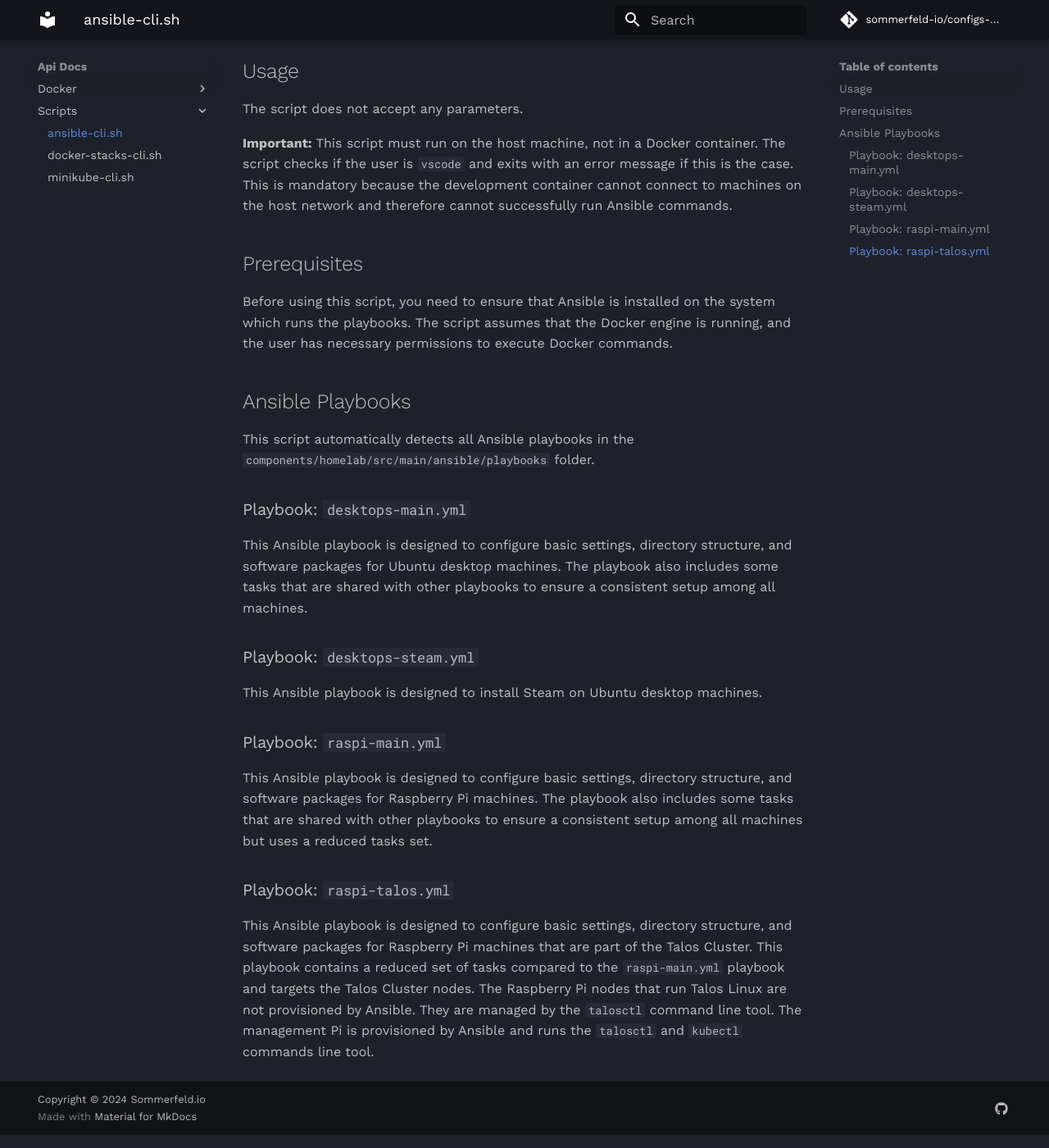
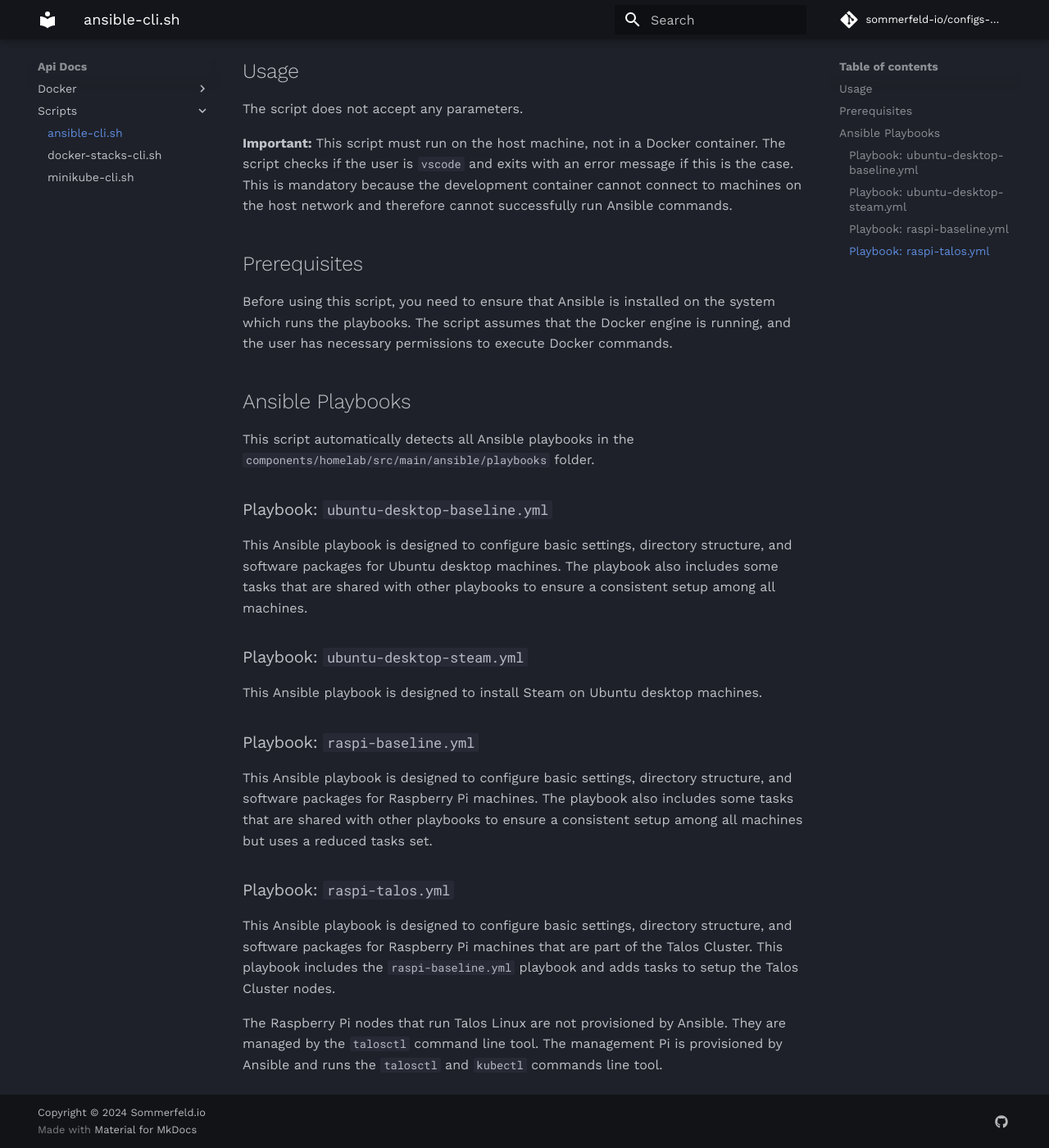
Before and after one commit to sommerfeld-io/configs-homelab, an MkDocs documentation site: the page built from docs/api-docs/scripts/ansible-cli.md, in a window 1280 px wide and 1400 px high, scrolled down 680 px. Shown: the whole window at 82% size. Built offline with MkDocs 1.6.1 and Material for MkDocs 9.7.7, drawn with Linux system fonts in a browser that asks for light colours; comment, search, counter and statistics services are not loaded.

Commit message:
revert: delete config for deprecated raspi node "pihole"
PiHole will move to Talos Kubernetes. It is no longer a separately managed service on a dedicated RasPi node. Node is already shut down.

```diff
--- a/.ls-lint.yml
+++ b/.ls-lint.yml
@@ -56,7 +56,3 @@
   - .pre-commit-config.yaml
   - .releaserc
   - .release.sh
-
-  # Misc
-  - components/docker-stacks/pihole/etc-pihole
-  - components/docker-stacks/pihole/etc-dnsmasq.d
--- a/docs/api-docs/scripts/ansible-cli.md
+++ b/docs/api-docs/scripts/ansible-cli.md
@@ -27,18 +27,20 @@
 
 This script automatically detects all Ansible playbooks in the `components/homelab/src/main/ansible/playbooks` folder.
 
-### Playbook: `desktops-main.yml`
+### Playbook: `ubuntu-desktop-baseline.yml`
 
 This Ansible playbook is designed to configure basic settings, directory structure, and software packages for Ubuntu desktop machines. The playbook also includes some tasks that are shared with other playbooks to ensure a consistent setup among all machines.
 
-### Playbook: `desktops-steam.yml`
+### Playbook: `ubuntu-desktop-steam.yml`
 
 This Ansible playbook is designed to install Steam on Ubuntu desktop machines.
 
-### Playbook: `raspi-main.yml`
+### Playbook: `raspi-baseline.yml`
 
 This Ansible playbook is designed to configure basic settings, directory structure, and software packages for Raspberry Pi machines. The playbook also includes some tasks that are shared with other playbooks to ensure a consistent setup among all machines but uses a reduced tasks set.
 
 ### Playbook: `raspi-talos.yml`
 
-This Ansible playbook is designed to configure basic settings, directory structure, and software packages for Raspberry Pi machines that are part of the Talos Cluster. This playbook contains a reduced set of tasks compared to the `raspi-main.yml` playbook and targets the Talos Cluster nodes. The Raspberry Pi nodes that run Talos Linux are not provisioned by Ansible. They are managed by the `talosctl` command line tool. The management Pi is provisioned by Ansible and runs the `talosctl` and `kubectl` commands line tool.
+This Ansible playbook is designed to configure basic settings, directory structure, and software packages for Raspberry Pi machines that are part of the Talos Cluster. This playbook includes the `raspi-baseline.yml` playbook and adds tasks to setup the Talos Cluster nodes.
+
+The Raspberry Pi nodes that run Talos Linux are not provisioned by Ansible. They are managed by the `talosctl` command line tool. The management Pi is provisioned by Ansible and runs the `talosctl` and `kubectl` commands line tool.
--- a/mkdocs.yml
+++ b/mkdocs.yml
@@ -70,8 +70,6 @@
       - memos.md
   - Workstations and RasPi Nodes:
       - nodes/ubuntu-workstations.md
-      - Raspberry Pi:
-          - nodes/raspi-pihole-fritz-box.md
       - Raspberry Pi Talos Cluster:
           - Overview: nodes/talos/index.md
           - Installation: nodes/talos/installation.md
```
Also changed, not shown: components/docker-stacks/pihole/README.md (deleted, +0 -7 lines), docs/nodes/raspi-pihole-fritz-box.md (deleted, +0 -79 lines), docs/nodes/talos/installation.md (+3 -0 lines), 16 other files.
